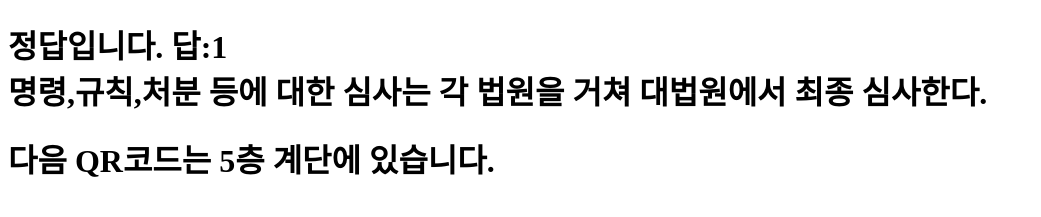
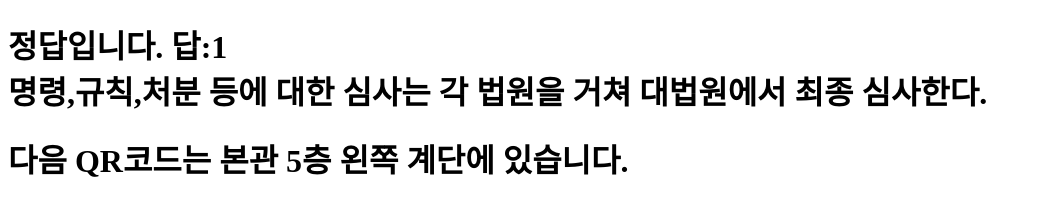
Before and after one commit to pokryeokmumchow/law2, a plain HTML site: page 1.html in a window 1280 px wide. Shown: the top 217 px of the page, without its empty margins (0-1041 px from the left). Drawn offline with Linux system fonts and the light colour scheme.

Commit message:
law2
law2

```diff
--- a/1.html
+++ b/1.html
@@ -7,7 +7,7 @@
 <body>
   <hl><h1>정답입니다. 답:1<br>명령,규칙,처분 등에 대한 심사는 각 법원을 거쳐 대법원에서 최종 심사한다.</h1></h1>
 
-  <h1>다음 QR코드는 5층 계단에 있습니다.</h1><br>
+  <h1>다음 QR코드는 본관 5층 왼쪽 계단에 있습니다.</h1><br>
   <img src="b.jpg" width="70%" height="80%" title="b">
 </body>
 </html>
```
